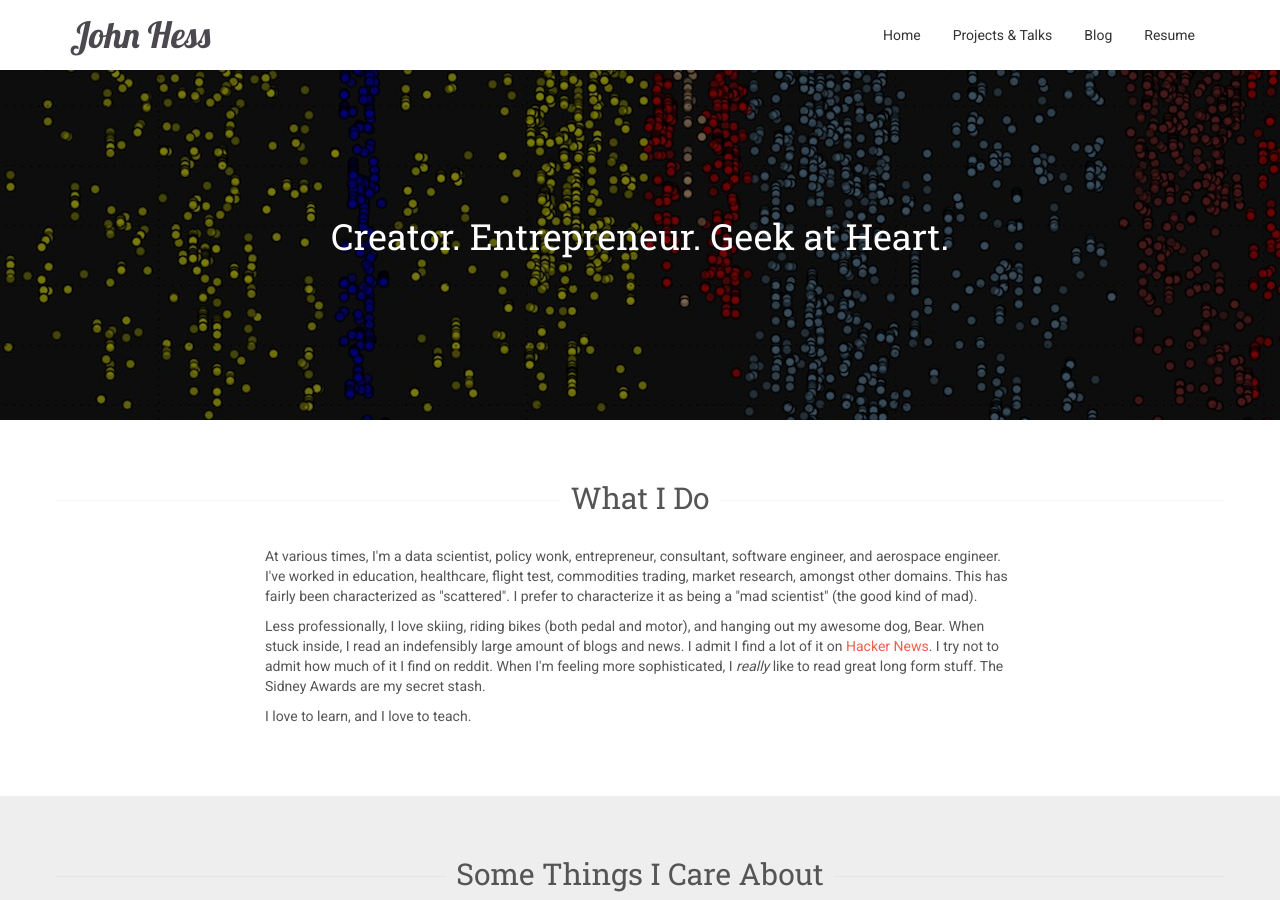
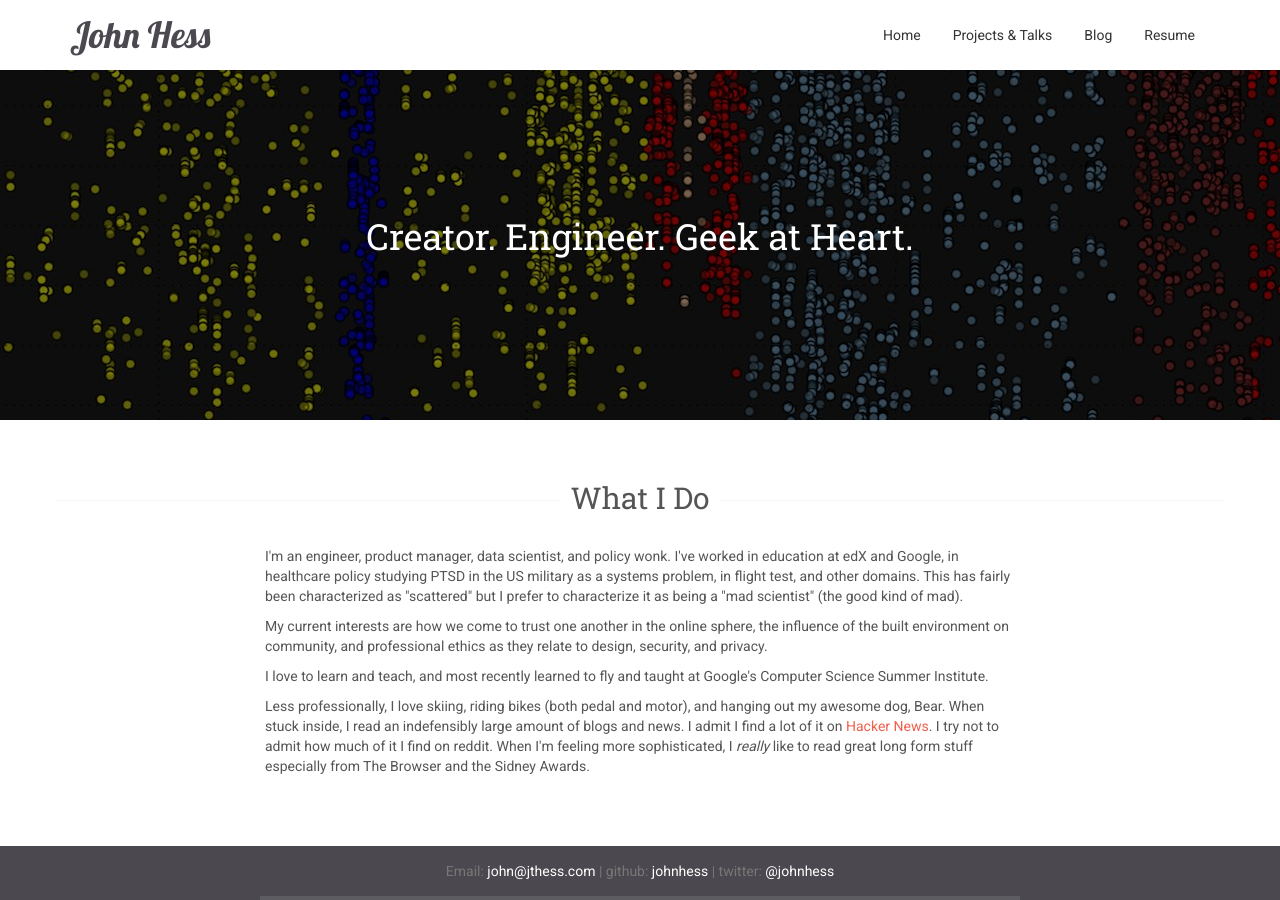
Before and after one commit to johnhess/jthess.com, a Jekyll site: the page built from index.html, in a window 1280 px wide and 900 px high. Built offline with Jekyll 4.4.1, drawn with Linux system fonts in a browser that asks for light colours; a script that is not in the unit is left out; some of the changed text lies outside the part shown.

Commit message:
update home page

```diff
--- a/_config.yml
+++ b/_config.yml
@@ -15,8 +15,6 @@
 # in the templates via {{ site.myvariable }}.
 title: John Hess
 email: john@jthess.com
-phone: >
-  +1.630.362.9976
 description: > # this means to ignore newlines until "baseurl:"
   John Hess's personal site.  It includes projects, blog, resume and contact
   information.
--- a/_layouts/home.html
+++ b/_layouts/home.html
@@ -7,7 +7,7 @@ layout: default
     <div class="active" style="background-color: black; position: absolute; background: url(/images/timeplot.jpg); min-height: 350px; width: 100%"></div>
     <div class="active" style="position: absolute; background-color: black; min-height: 350px; width: 100%; opacity: .5;"></div>
     <div class="active" style="position: absolute; min-height: 350px; width: 100%; text-align: center; padding-top: 125px; color: white;">
-      <h1>Creator. Entrepreneur. Geek at Heart.</h1>
+      <h1>Creator. Engineer. Geek at Heart.</h1>
       <br/>
       <div class="container"><div class="row">
         <div class="col-md-2"></div>
--- a/index.html
+++ b/index.html
@@ -7,25 +7,14 @@ layout: home
     <div class="row">
       <h2 class="section-title"><span>What I Do</span></h2>
       <div class="col-md-8 col-md-offset-2">
-        <p>At various times, I'm a data scientist, policy wonk, entrepreneur, consultant, software engineer, and aerospace engineer.  I've worked in education, healthcare, flight test, commodities trading, market research, amongst other domains.  This has fairly been characterized as "scattered".  I prefer to characterize it as being a "mad scientist" (the good kind of mad).</p>
+        <p>I'm an engineer, product manager, data scientist, and policy wonk. I've worked in education at edX and Google, in healthcare policy studying PTSD in the US military as a systems problem, in flight test, and other domains. This has fairly been characterized as "scattered" but I prefer to characterize it as being a "mad scientist" (the good kind of mad).</p>
 
-        <p>Less professionally, I love skiing, riding bikes (both pedal and motor), and hanging out my awesome dog, Bear.  When stuck inside, I read an indefensibly large amount of blogs and news.  I admit I find a lot of it on <a href="http://news.ycombinator.com">Hacker News</a>. I try not to admit how much of it I find on reddit.  When I'm feeling more sophisticated, I <em>really</em> like to read great long form stuff.  The Sidney Awards are my secret stash.</p>
+        <p>My current interests are how we come to trust one another in the online sphere, the influence of the built environment on community, and professional ethics as they relate to design, security, and privacy.</p>
 
-        <p>I love to learn, and I love to teach.</p>
+        <p>I love to learn and teach, and most recently learned to fly and taught at Google's Computer Science Summer Institute.</p>
+
+        <p>Less professionally, I love skiing, riding bikes (both pedal and motor), and hanging out my awesome dog, Bear.  When stuck inside, I read an indefensibly large amount of blogs and news.  I admit I find a lot of it on <a href="http://news.ycombinator.com">Hacker News</a>. I try not to admit how much of it I find on reddit.  When I'm feeling more sophisticated, I <em>really</em> like to read great long form stuff especially from The Browser and the Sidney Awards.</p>
       </div>
     </div>
   </div>
 </section>
-
-<section id="interests" class="section section-hilite">
-  <div class="container">
-    <div class="row">
-      <h2 class="section-title"><span>Some Things I Care About</span></h2>
-      <div class="col-md-8 col-md-offset-2">
-        <p>I have a creeping fascination with the "wild west" portions of the Internet: privacy technologies, cryptocurrencies, trust, and security research (particuarly at the application level).</p>
-        <p>A less "wild" fascination of mine is the (sad) Intellectual Property regime in the United States.</p>
-        <p>On a more human note, I like to think about how architecture and design can affect socializing (think less <em>facebook</em> and more <em>urban design</em>).  I like this so much that I spent some time building <a href="https://mavenbot.com">Maven</a>, which helps large groups get to know each other better through small, in-person meals and drinks.</p>
-      </div>
-    </div>
-  </div>
-</section>
```
Also changed, not shown: Gemfile.lock, 1 other file.
